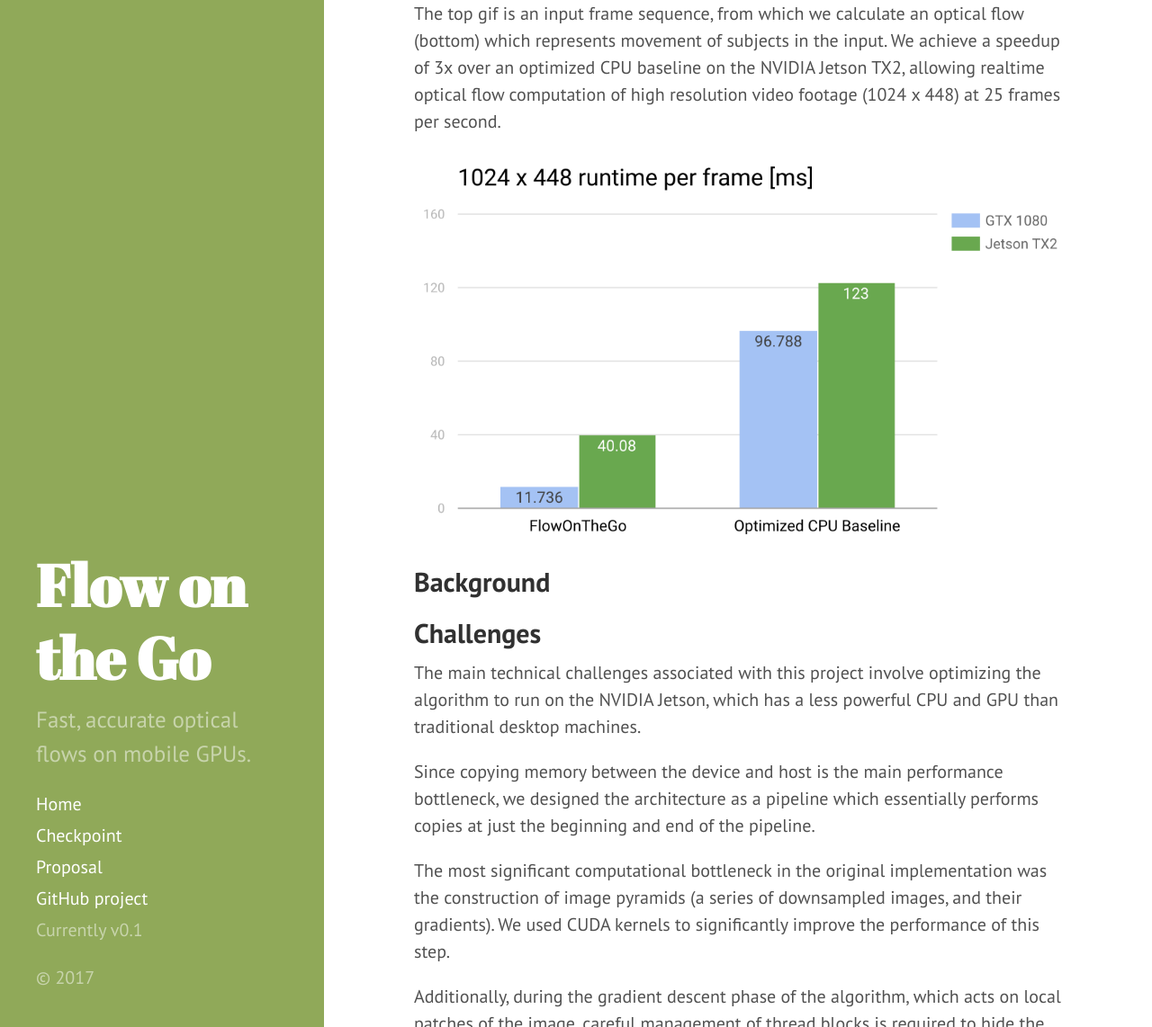
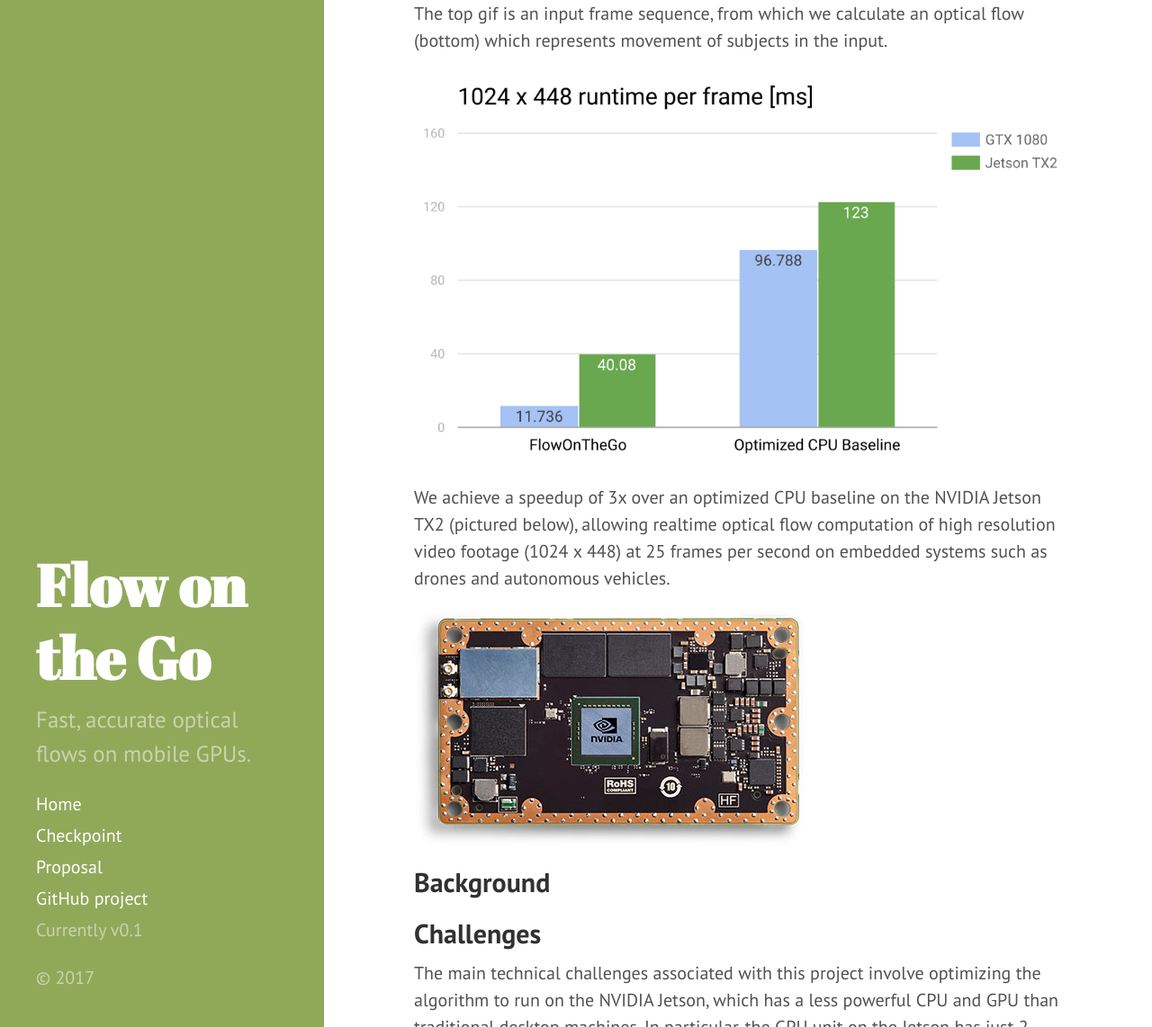
Before and after one commit to zhaorz/FlowOnTheGo, a Jekyll site: the page built from docs/index.md, in a window 1280 px wide and 1400 px high, scrolled down 868 px. Shown: the part 258-1400 px from the top of the window at 90% size. Built offline with Jekyll 4.4.1, drawn with Linux system fonts in a browser that asks for light colours; some of the changed text lies outside the part shown.

Commit message:
Add final touch

```diff
--- a/docs/index.md
+++ b/docs/index.md
@@ -22,11 +22,15 @@
 ![flow]({{ site.baseurl }}/public/img/flow.gif)
 
 The top gif is an input frame sequence, from which we calculate an optical flow (bottom) which
-represents movement of subjects in the input. We achieve a speedup of 3x over an optimized CPU
-baseline on the NVIDIA Jetson TX2, allowing realtime optical flow computation of high resolution
-video footage (1024 x 448) at 25 frames per second.
+represents movement of subjects in the input.
 
 ![1024 x 448]({{ site.baseurl }}/public/img/1024.png)
+
+We achieve a speedup of 3x over an optimized CPU baseline on the NVIDIA Jetson TX2 (pictured below),
+allowing realtime optical flow computation of high resolution video footage (1024 x 448) at 25
+frames per second on embedded systems such as drones and autonomous vehicles.
+
+![Jetson]({{ site.baseurl }}/public/img/jetson.jpg)
 
 
 ## Background
@@ -34,7 +38,10 @@
 ## Challenges
 
 The main technical challenges associated with this project involve optimizing the algorithm to run
-on the NVIDIA Jetson, which has a less powerful CPU and GPU than traditional desktop machines.
+on the NVIDIA Jetson, which has a less powerful CPU and GPU than traditional desktop machines. In
+particular, the GPU unit on the Jetson has just 2 streaming multiprocessors, compared to 20 on the
+desktop GTX 1080's. Additionally, the Jetson has a TDP of just 7.5W, compared to 180W on the GTX
+1080.
 
 Since copying memory between the device and host is the main performance bottleneck, we designed
 the architecture as a pipeline which essentially performs copies at just the beginning and end of
```
Also changed, not shown: docs/public/img/jetson.jpg (added).
